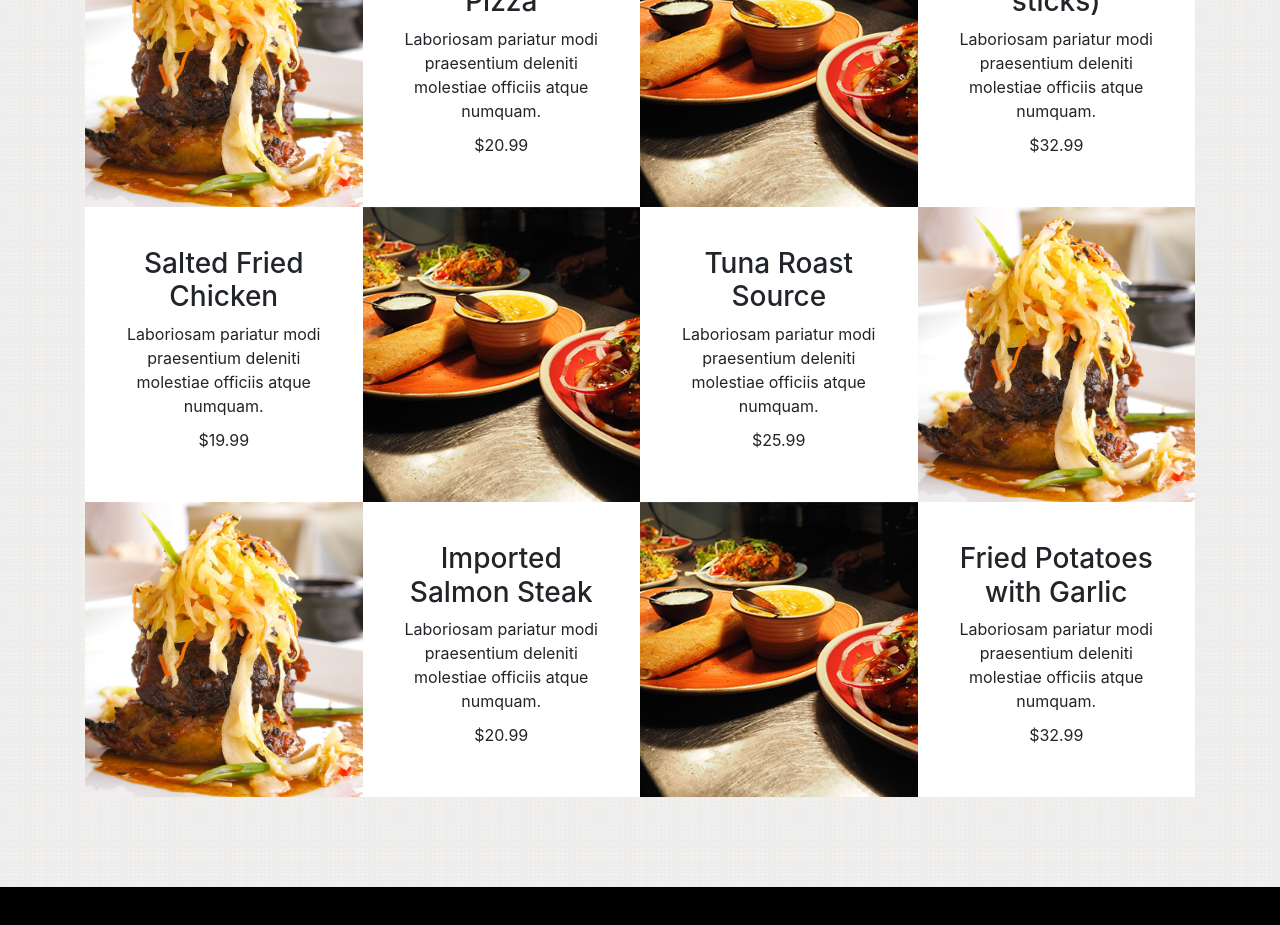
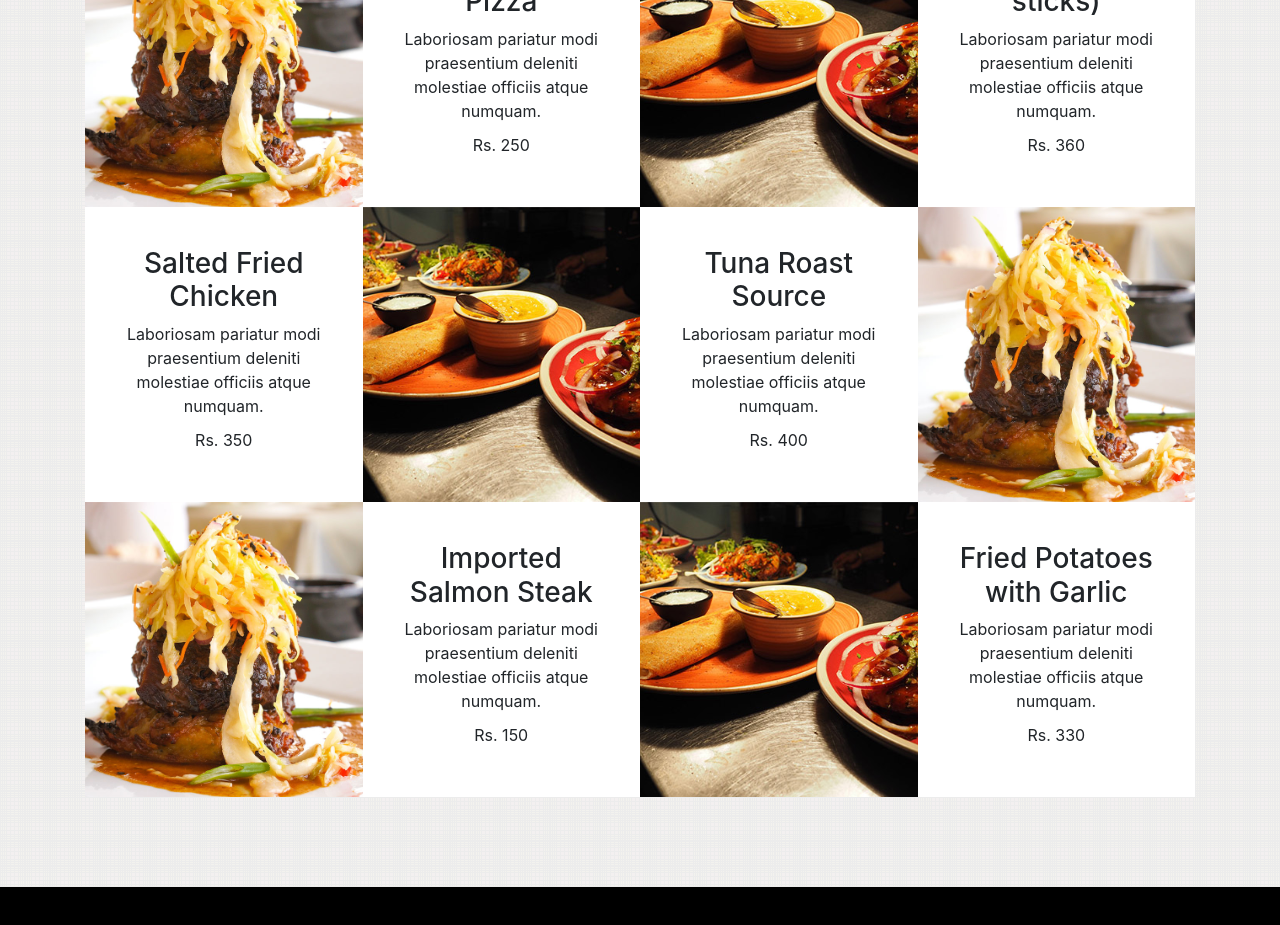
Before and after one commit to meetparikh12/reactRestaurantSite, a React (Create React App) app: page / in a window 1280 px wide. Shown: the part 1620-2545 px from the top of the page. Built offline with nearby package versions, Linux system fonts and the light colour scheme; some icons are missing.

Commit message:
Modified components

```diff
--- a/src/components/Specialities.js
+++ b/src/components/Specialities.js
@@ -23,7 +23,7 @@ export default class Specialities extends Component {
                       Laboriosam pariatur modi praesentium deleniti molestiae
                       officiis atque numquam.
                     </p>
-                    <p className="price">$20.99</p>
+                    <p className="price">Rs. 250</p>
                   </div>
                 </div>
                 <div
@@ -37,7 +37,7 @@ export default class Specialities extends Component {
                       Laboriosam pariatur modi praesentium deleniti molestiae
                       officiis atque numquam.
                     </p>
-                    <p className="price">$19.99</p>
+                    <p className="price">Rs. 350</p>
                   </div>
                 </div>
                 <div
@@ -54,7 +54,7 @@ export default class Specialities extends Component {
                       Laboriosam pariatur modi praesentium deleniti molestiae
                       officiis atque numquam.
                     </p>
-                    <p className="price">$20.99</p>
+                    <p className="price">Rs. 150</p>
                   </div>
                 </div>
               </div>
@@ -73,7 +73,7 @@ export default class Specialities extends Component {
                       Laboriosam pariatur modi praesentium deleniti molestiae
                       officiis atque numquam.
                     </p>
-                    <p className="price">$32.99</p>
+                    <p className="price">Rs. 360</p>
                   </div>
                 </div>
                 <div
@@ -88,7 +88,7 @@ export default class Specialities extends Component {
                       Laboriosam pariatur modi praesentium deleniti molestiae
                       officiis atque numquam.
                     </p>
-                    <p className="price">$25.99</p>
+                    <p className="price">Rs. 400</p>
                   </div>
                 </div>
                 <div
@@ -102,7 +102,7 @@ export default class Specialities extends Component {
                       Laboriosam pariatur modi praesentium deleniti molestiae
                       officiis atque numquam.
                     </p>
-                    <p className="price">$32.99</p>
+                    <p className="price">Rs. 330</p>
                   </div>
                 </div>
               </div>
```
